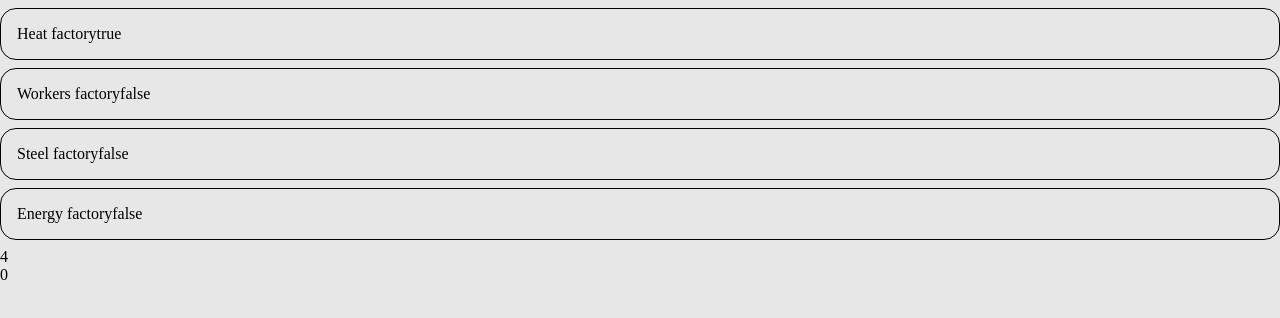
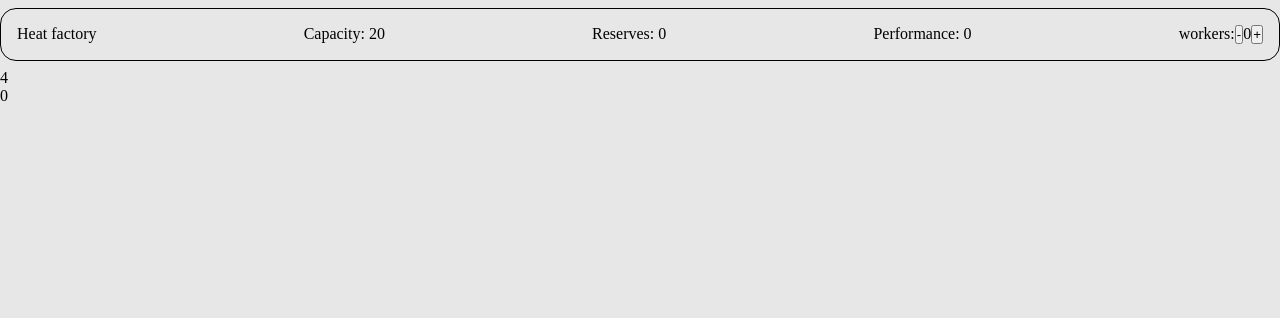
Before and after one commit to S-404/autom, a React (Create React App) app: page / in a window 1280 px wide. Shown: the top 318 px of the page. Built offline with nearby package versions, Linux system fonts and the light colour scheme.

Commit message:
upd FactoryComponent.tsx

```diff
--- a/src/components/engine/EngineComponent.tsx
+++ b/src/components/engine/EngineComponent.tsx
@@ -13,7 +13,10 @@ const EngineComponent:FC<EngineProps>= ({factories,unemployedWorkers}) => {
     return (
         <div>
             {factories.map((factory)=>(
-                <FactoryComponent factory={factory}/>
+                <FactoryComponent
+                    key={`factory_${factory.manufacture.resourceType}`}
+                    factory={factory}
+                />
             ))}
             <div>{factories.length}</div>
             <div>{unemployedWorkers.length}</div>
--- a/src/components/factory/FactoryComponent.tsx
+++ b/src/components/factory/FactoryComponent.tsx
@@ -7,10 +7,24 @@ interface FactoryProps{
 }
 
 const FactoryComponent:FC<FactoryProps> = ({factory}) => {
+    const addWorker = () =>{
+
+    }
+    const removeWorker = () => {
+
+    }
+    if (!factory.isAvailable) return null
     return (
         <div className='factory'>
             <div>{factory.name}</div>
-            <div>{factory.isAvailable.toString()}</div>
+            <div>Capacity: {factory.manufacture.capacity}</div>
+            <div>Reserves: {factory.manufacture.reserves}</div>
+            <div>Performance: {factory.manufacture.performance}</div>
+            <div>workers:
+                <button onClick={removeWorker}>-</button>
+                <span>{factory.workers.length}</span>
+                <button onClick={addWorker}>+</button>
+            </div>
         </div>
     );
 };
--- a/src/components/factory/factoryComponent.scss
+++ b/src/components/factory/factoryComponent.scss
@@ -1,6 +1,7 @@
 .factory{
   display: flex;
   flex-direction: row;
+  justify-content: space-between;
   border-radius: 1em;
   border: 1px solid black;
   padding: 1em;
```
